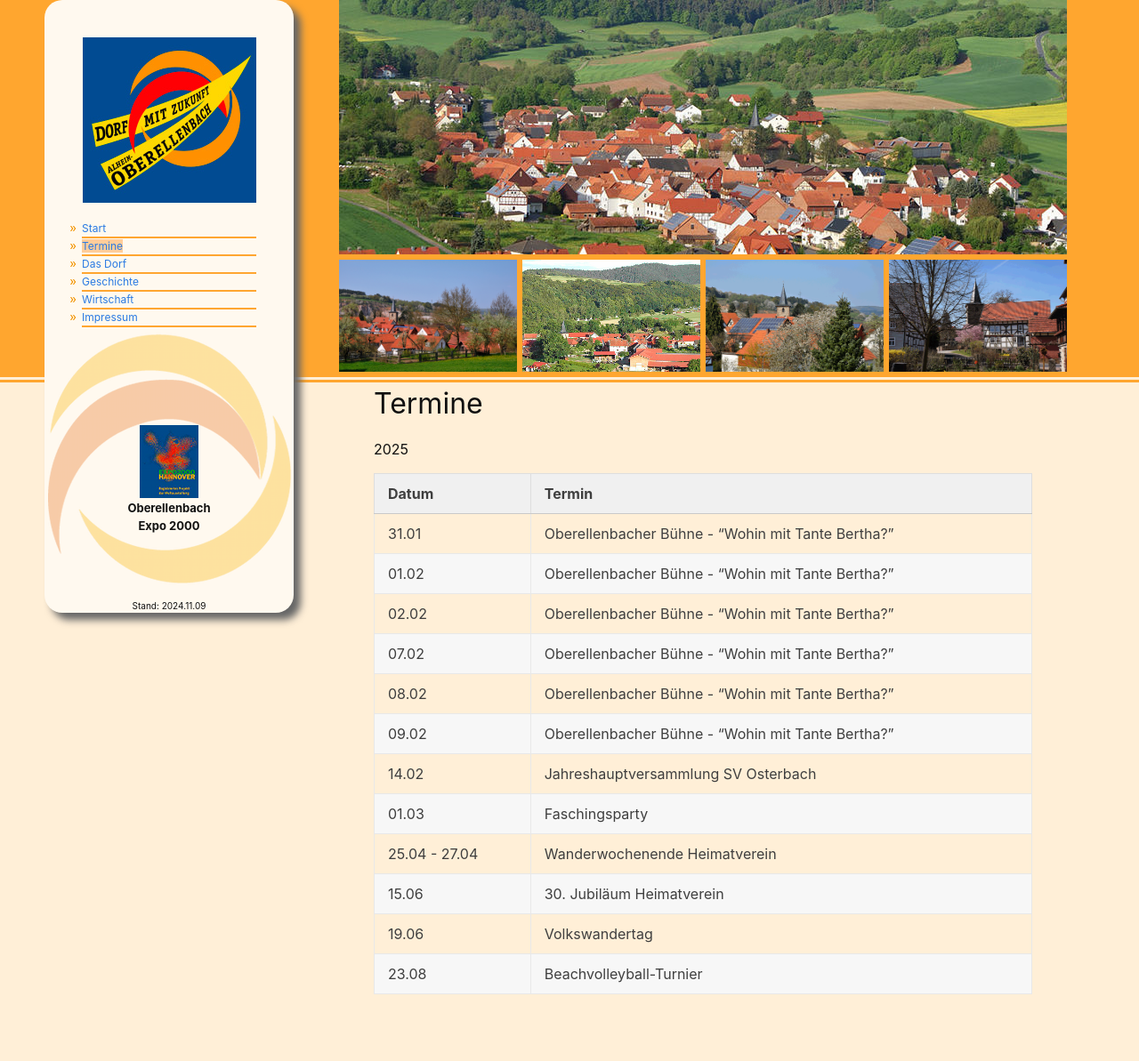
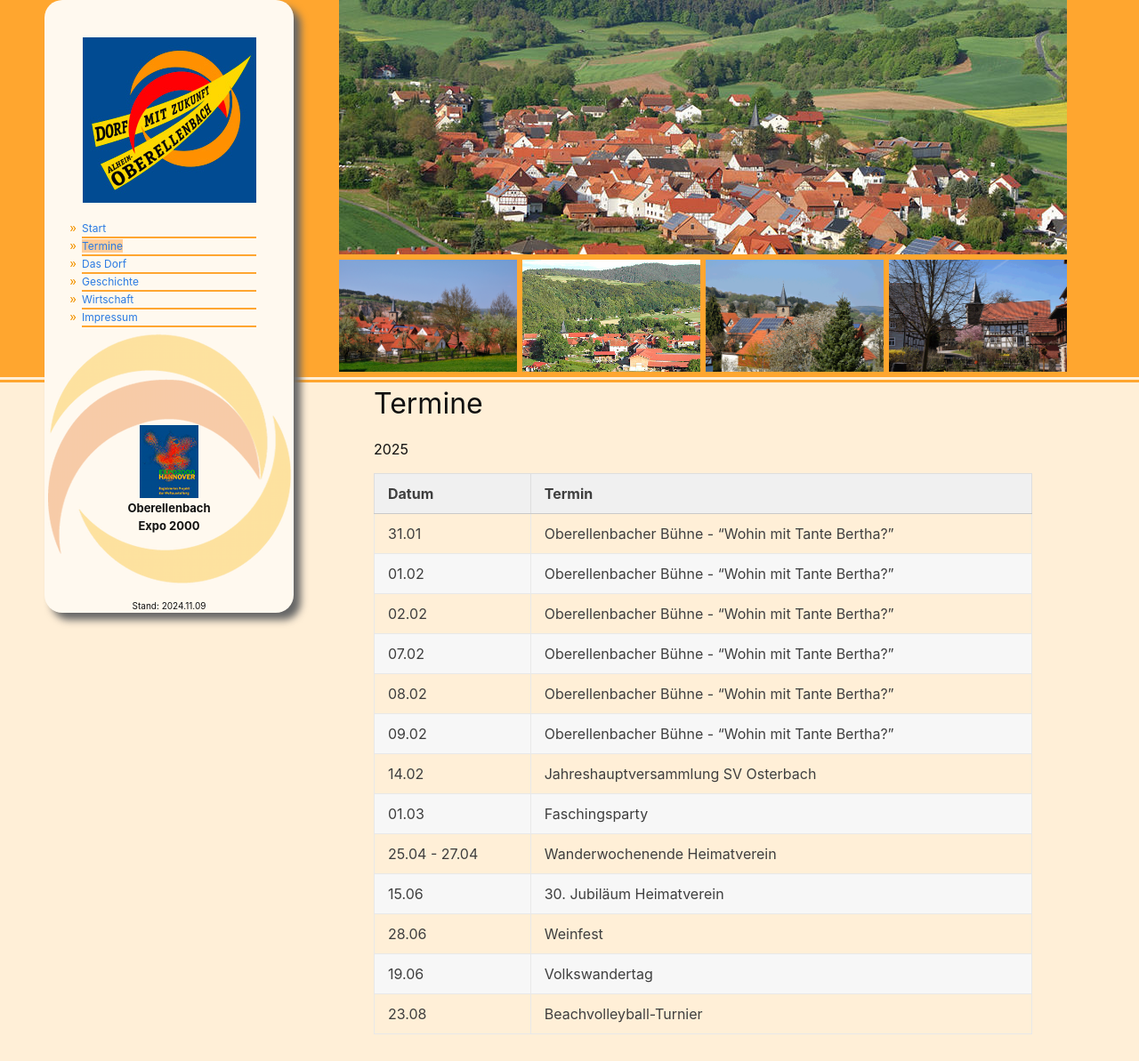
Before and after one commit to meydominic/oberellenbach-website, a Jekyll site: the page built from _page_collections/appointments/index.md, in a window 1280 px wide. Shown: the whole page at 89% size. Built offline with Jekyll 4.4.1, drawn with Linux system fonts in a browser that asks for light colours; before the commit the page ends 1148 px from its top, so only the background shows below that.

Commit message:
Update index.md

```diff
--- a/_page_collections/appointments/index.md
+++ b/_page_collections/appointments/index.md
@@ -21,5 +21,6 @@ permalink: /termine
 | 01.03 | Faschingsparty |
 | 25.04 - 27.04 | Wanderwochenende Heimatverein |
 | 15.06 | 30. Jubiläum Heimatverein |
+| 28.06 | Weinfest |
 | 19.06 | Volkswandertag |
 | 23.08 | Beachvolleyball-Turnier |
```
